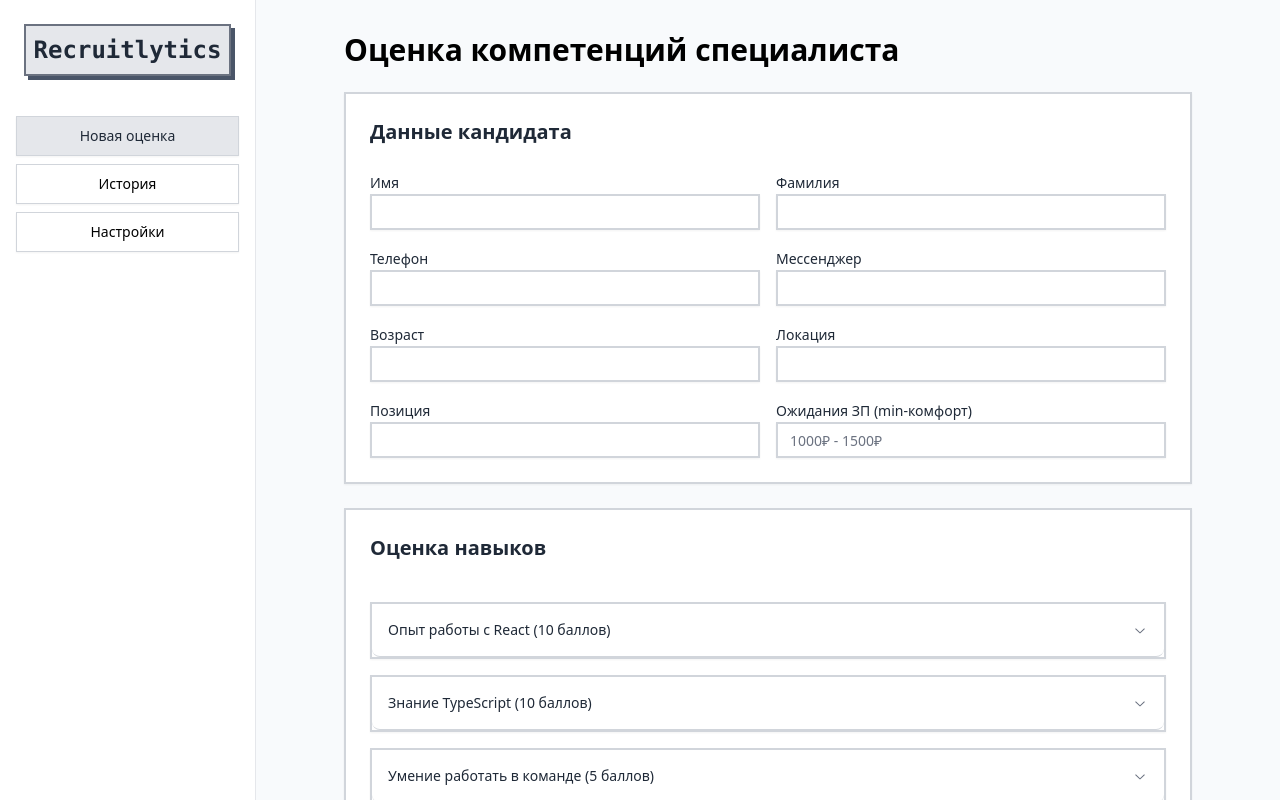
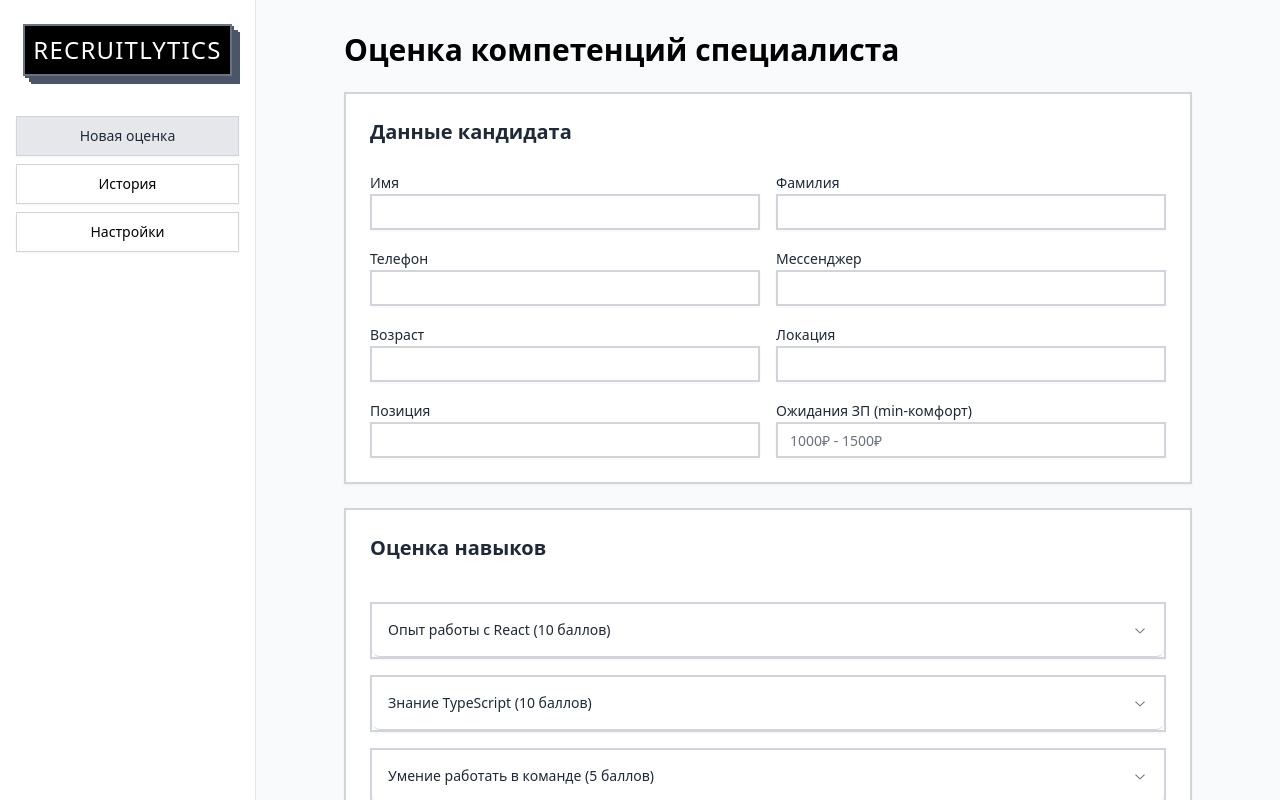
Before and after one commit to haaum666/Recruitlytics, a React (Vite) app: page / in a window 1280 px wide. Shown: the top 800 px of the page. Built offline with nearby package versions, Linux system fonts and the light colour scheme.

Commit message:
Update Sidebar.jsx

```diff
--- a/src/components/common/Sidebar.jsx
+++ b/src/components/common/Sidebar.jsx
@@ -1,5 +1,6 @@
 import React from 'react';
 import { Button } from '../ui/button';
+import { cn } from '../../utils/cn.js';
 
 function Sidebar({ onPageChange, currentPage, historyButtonRef }) {
   const navItems = [
@@ -11,23 +12,10 @@ function Sidebar({ onPageChange, currentPage, historyButtonRef }) {
   return (
     <aside className="w-64 bg-white border-r flex flex-col items-center">
       <div className="py-6 mb-4">
-        <h2 className="
-          text-2xl
-          font-extrabold
-          text-gray-800
-          bg-gray-200
-          p-2
-          border-2
-          border-gray-500
-          shadow-[4px_4px_0_0_#4a5568]
-          font-mono
-          transition-all
-          duration-100
-          ease-in-out
-          active:translate-x-1
-          active:translate-y-1
-          active:shadow-none
-        ">
+        <h2 className={cn(
+          "text-2xl text-white bg-black p-2 border-2 border-gray-500 shadow-[6px_6px_0_0_#4a5568]",
+          "drop-shadow-[2px_2px_0_#4a5568] uppercase tracking-wider"
+        )}>
           Recruitlytics
         </h2>
       </div>
```
